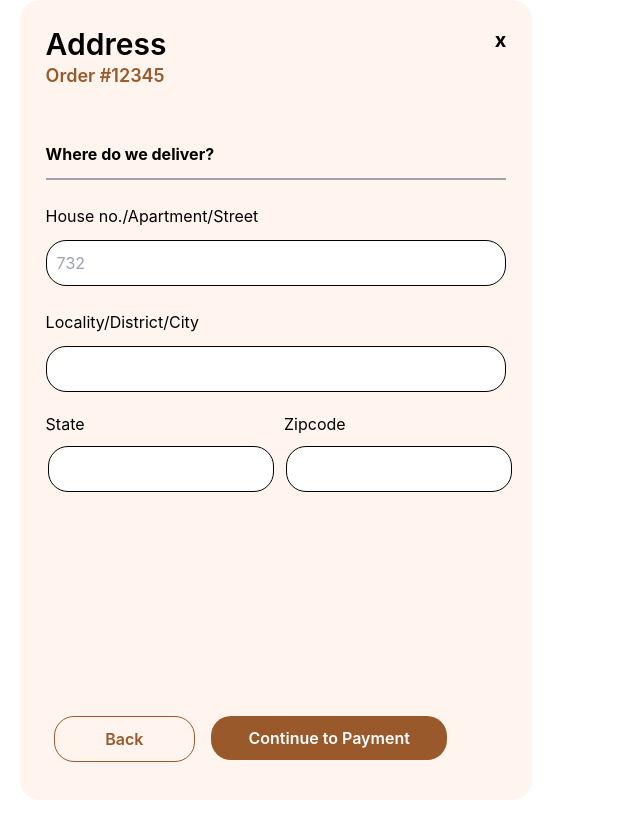
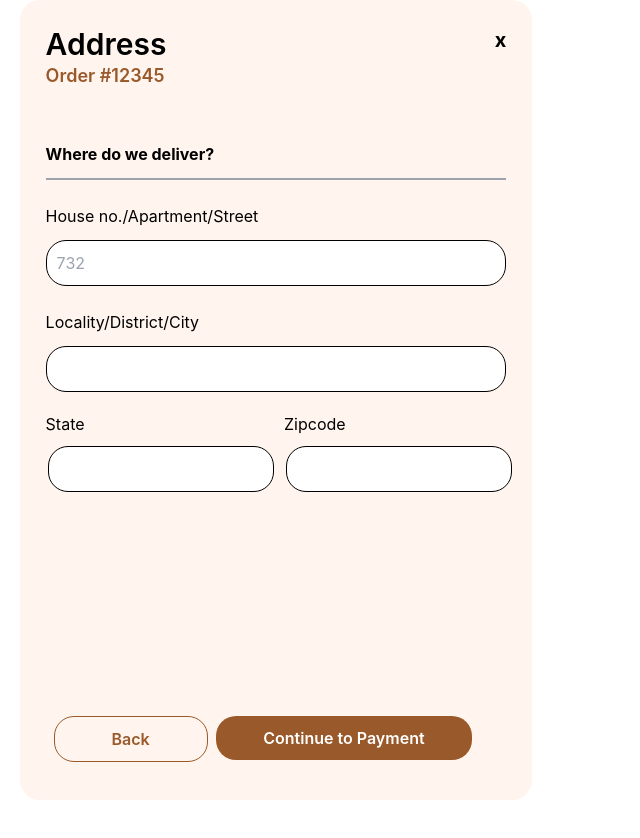
Before and after one commit to square-hktn/eatly, a React (Create React App) app: page /dashboard in a window 1280 px wide. Shown: the top 838 px of the page, without its empty margins (0-640 px from the left). Built offline with nearby package versions, Linux system fonts and the light colour scheme.

Commit message:
fixed button

```diff
--- a/src/component/AddressModal.js
+++ b/src/component/AddressModal.js
@@ -46,14 +46,14 @@ function AddressModal() {
   </div>
 
 </div>
-<div class="address-modal-button-container w-4/5 ">
+<div class="address-modal-button-container w-5/6 ">
 <div class="flex w-full justify-between  bottom-0">
-    <div class=" w-3/5 m-2">
+    <div class=" w-3/5 ml-2">
     <button class="address-modal-back-button">
       <p class="text-[#99592A] text-center font-semibold">Back</p>
     </button>
    </div>
-    <div class="w-full m-2 mb-10">
+    <div class="w-full ml-2 mb-10">
       <button class="address-modal-payment-button">
         <p class="text-white text-center font-semibold">Continue to Payment</p>
       </button>
```
